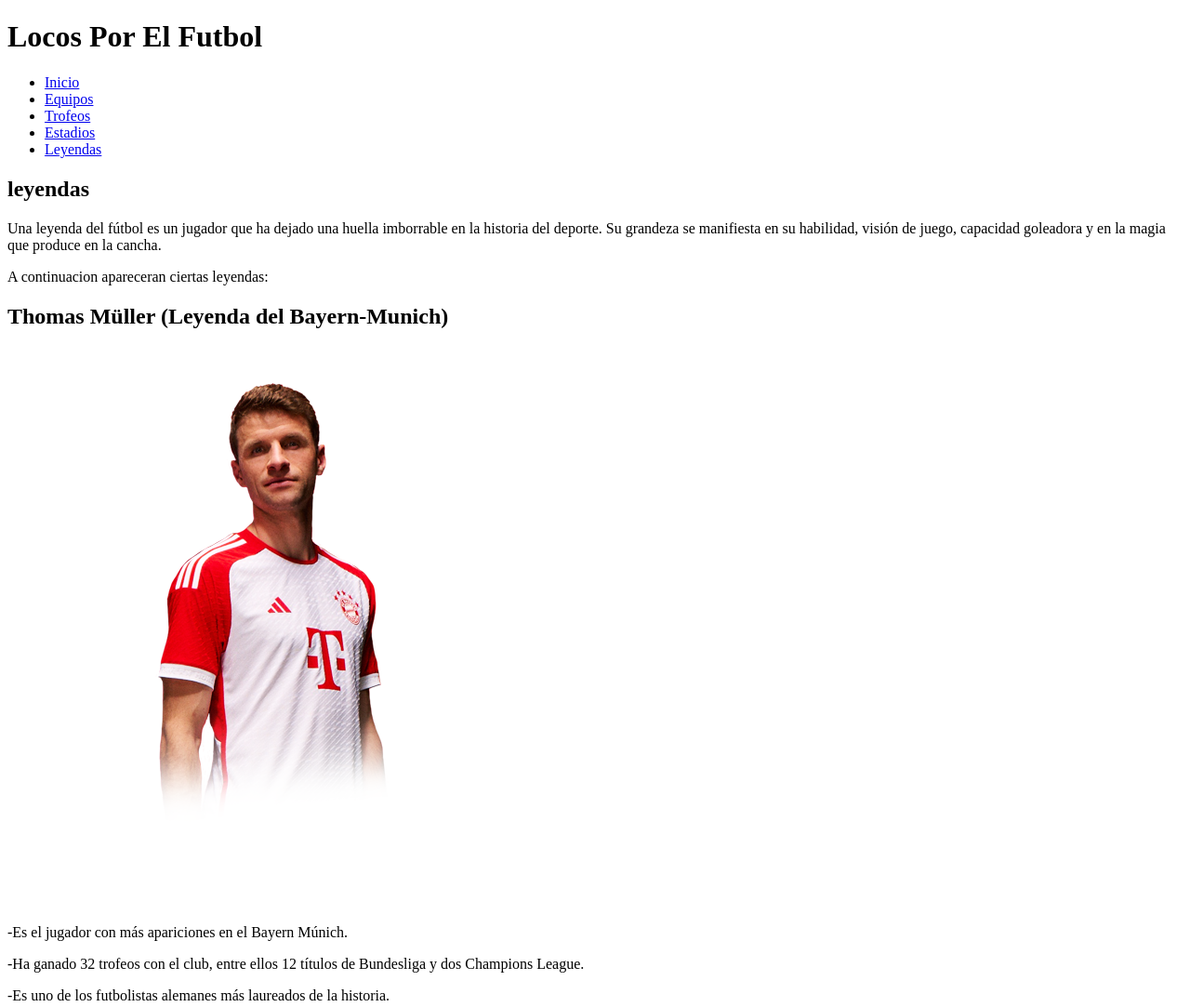
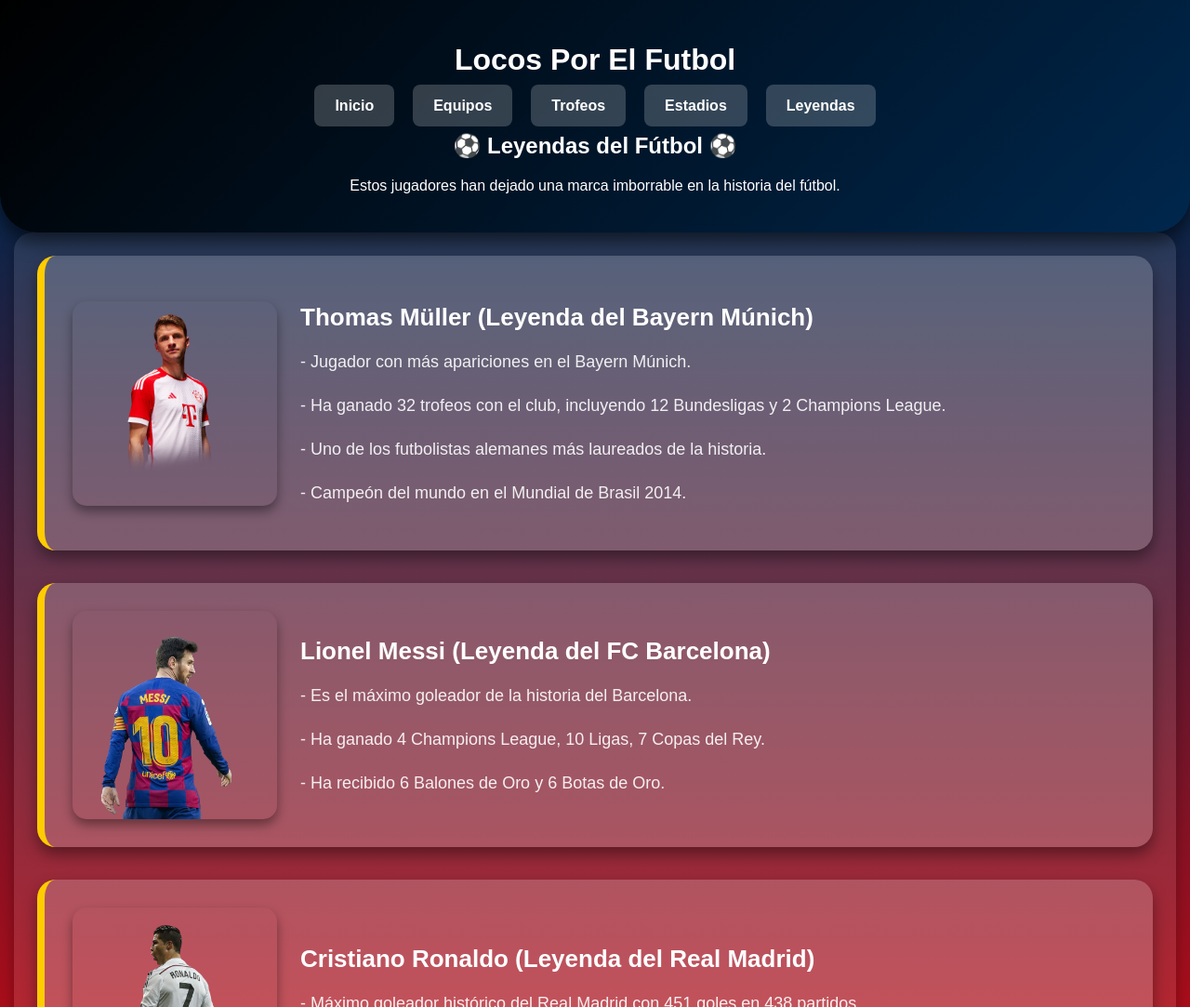
Before and after one commit to DogorHanma/PaginaLibre_1, a plain HTML site: page leyendas.html in a window 1280 px wide. Shown: the top 1083 px of the page at 93% size. Drawn offline with Linux system fonts and the light colour scheme.

Commit message:
Se creo el html de trofeos y los estilos de trofeos y leyendas html

```diff
--- /dev/null
+++ b/css/leyendas.css
@@ -0,0 +1,140 @@
+/* Estilos generales */
+body {
+    font-family: 'Poppins', sans-serif;
+    background: linear-gradient(180deg, #00274d 10%, #ff0000 90%);
+    margin: 0;
+    padding: 0;
+    color: white;
+}
+
+/* Estilo del encabezado */
+header {
+    text-align: center;
+    background: linear-gradient(135deg, #000000, #00274d);
+    color: white;
+    padding: 25px 0;
+    border-radius: 0 0 40px 40px; /* Más definido */
+    box-shadow: 0px 10px 20px rgba(0, 0, 0, 0.6); /* Sombra más intensa */
+    animation: fadeIn 1s ease-in-out;
+    position: relative;
+    z-index: 10;
+}
+
+/* Animación de entrada */
+@keyframes fadeIn {
+    from { opacity: 0; transform: translateY(-20px); }
+    to { opacity: 1; transform: translateY(0); }
+}
+
+main {
+    padding: 25px;
+    max-width: 1200px;
+    margin: auto;
+    background: rgba(255, 255, 255, 0.1);
+    border-radius: 20px;
+    box-shadow: 0px 6px 15px rgba(0, 0, 0, 0.3);
+    color: white;
+    animation: slideUp 1s ease-in-out;
+}
+
+/* Animación de deslizamiento */
+@keyframes slideUp {
+    from { opacity: 0; transform: translateY(20px); }
+    to { opacity: 1; transform: translateY(0); }
+}
+
+/* Estilos de navegación */
+nav ul {
+    list-style: none;
+    padding: 0;
+    display: flex;
+    justify-content: center;
+    gap: 20px;
+}
+
+nav ul li a {
+    text-decoration: none;
+    color: white;
+    font-weight: bold;
+    font-size: 16px;
+    padding: 14px 22px;
+    border-radius: 8px;
+    transition: all 0.3s ease;
+    background-color: rgba(255, 255, 255, 0.2);
+}
+
+nav ul li a:hover {
+    background: #ffcc00;
+    transform: scale(1.1);
+}
+
+/* Contenedor de leyendas y trofeos */
+.leyenda-container, .trofeo-container {
+    display: flex;
+    align-items: center;
+    gap: 25px;
+    margin-bottom: 35px;
+    background: rgba(255, 255, 255, 0.2);
+    padding: 30px;
+    border-radius: 20px;
+    box-shadow: 0px 8px 16px rgba(0, 0, 0, 0.4);
+    transition: transform 0.3s ease-in-out, box-shadow 0.3s;
+    position: relative;
+    overflow: hidden;
+    border-left: 8px solid #ffcc00;
+}
+
+.leyenda-container:hover, .trofeo-container:hover {
+    transform: translateY(-5px);
+    box-shadow: 0px 10px 20px rgba(0, 0, 0, 0.5);
+    border-left: 8px solid #ffffff;
+}
+
+/* Imágenes */
+.leyenda-container img, .trofeo-container img {
+    width: 220px;
+    height: auto;
+    border-radius: 15px;
+    box-shadow: 0px 6px 12px rgba(0, 0, 0, 0.4);
+    transition: transform 0.3s ease-in-out;
+}
+
+.leyenda-container img:hover, .trofeo-container img:hover {
+    transform: scale(1.2);
+    box-shadow: 0px 8px 16px rgba(0, 0, 0, 0.5);
+    cursor: pointer;
+}
+
+/* Texto */
+.leyenda-texto h2, .trofeo-texto h2 {
+    color: white;
+    font-size: 26px;
+    font-weight: bold;
+    margin-bottom: 12px;
+    transition: color 0.3s ease;
+}
+
+.leyenda-container:hover .leyenda-texto h2,
+.trofeo-container:hover .trofeo-texto h2 {
+    color: #ffcc00;
+}
+
+.leyenda-texto p, .trofeo-texto p {
+    font-size: 18px;
+    line-height: 1.6;
+    opacity: 0.9;
+    font-weight: 500;
+}
+
+/* Responsividad */
+@media (max-width: 768px) {
+    .leyenda-container, .trofeo-container {
+        flex-direction: column;
+        text-align: center;
+        padding: 20px;
+    }
+    .leyenda-container img, .trofeo-container img {
+        width: 100%;
+        max-width: 300px;
+    }
+}
--- /dev/null
+++ b/css/trofeos.css
@@ -0,0 +1,135 @@
+body {
+    font-family: 'Poppins', sans-serif;
+    background: linear-gradient(180deg, #00274d 10%, #ff0000 90%);
+    margin: 0;
+    padding: 0;
+    color: white;
+}
+
+/* Estilo del encabezado */
+header {
+    text-align: center;
+    background: linear-gradient(180deg, #00274d 10%, #ff0000 90%);
+    color: white;
+    padding: 25px 0;
+    border-radius: 0 0 40px 40px;
+    box-shadow: 0px 10px 20px rgba(0, 0, 0, 0.6);
+    animation: fadeIn 1s ease-in-out;
+}
+/* Estilos de navegación */
+nav ul {
+    list-style: none;
+    padding: 0;
+    display: flex;
+    justify-content: center;
+    gap: 20px;
+}
+
+nav ul li a {
+    text-decoration: none;
+    color: white;
+    font-weight: bold;
+    font-size: 16px;
+    padding: 14px 22px;
+    border-radius: 8px;
+    transition: all 0.3s ease;
+    background-color: rgba(255, 255, 255, 0.2);
+}
+
+nav ul li a:hover {
+    background: #ffcc00;
+    transform: scale(1.1);
+}
+
+/* Animación de entrada */
+@keyframes fadeIn {
+    from { opacity: 0; transform: translateY(-20px); }
+    to { opacity: 1; transform: translateY(0); }
+}
+
+main {
+    padding: 25px;
+    max-width: 1200px;
+    margin: auto;
+    background: rgba(255, 255, 255, 0.1);
+    border-radius: 20px;
+    box-shadow: 0px 6px 15px rgba(0, 0, 0, 0.3);
+    color: white;
+    animation: slideUp 1s ease-in-out;
+}
+
+/* Animación de deslizamiento */
+@keyframes slideUp {
+    from { opacity: 0; transform: translateY(20px); }
+    to { opacity: 1; transform: translateY(0); }
+}
+
+/* Contenedor de trofeos */
+.trofeo-container {
+    display: flex;
+    align-items: center;
+    gap: 25px;
+    margin-bottom: 35px;
+    background: rgba(255, 255, 255, 0.2);
+    padding: 30px;
+    border-radius: 20px;
+    box-shadow: 0px 8px 16px rgba(0, 0, 0, 0.4);
+    transition: transform 0.3s ease-in-out, box-shadow 0.3s;
+    position: relative;
+    overflow: hidden;
+    border-left: 8px solid #ffcc00;
+}
+
+.trofeo-container:hover {
+    transform: translateY(-5px);
+    box-shadow: 0px 10px 20px rgba(0, 0, 0, 0.5);
+    border-left: 8px solid #ffffff;
+}
+
+/* Imágenes de trofeos */
+.trofeo-container img {
+    width: 220px;
+    height: auto;
+    border-radius: 15px;
+    box-shadow: 0px 6px 12px rgba(0, 0, 0, 0.4);
+    transition: transform 0.3s ease-in-out;
+}
+
+.trofeo-container img:hover {
+    transform: scale(1.2);
+    box-shadow: 0px 8px 16px rgba(0, 0, 0, 0.5);
+    cursor: pointer;
+}
+
+/* Texto de los trofeos */
+.trofeo-texto h2 {
+    color: white;
+    font-size: 26px;
+    font-weight: bold;
+    margin-bottom: 12px;
+    transition: color 0.3s ease;
+}
+
+.trofeo-container:hover .trofeo-texto h2 {
+    color: #ffcc00;
+}
+
+.trofeo-texto p {
+    font-size: 18px;
+    line-height: 1.6;
+    opacity: 0.9;
+    font-weight: 500;
+}
+
+/* Responsividad */
+@media (max-width: 768px) {
+    .trofeo-container {
+        flex-direction: column;
+        text-align: center;
+        padding: 20px;
+    }
+    .trofeo-container img {
+        width: 100%;
+        max-width: 300px;
+    }
+}
--- a/leyendas.html
+++ b/leyendas.html
@@ -1,10 +1,11 @@
 <!DOCTYPE html>
 <html lang="es">
-<head>
+<head >
     <meta charset="UTF-8">
     <meta name="viewport" content="width=device-width, initial-scale=1.0">
-    <title>Jugadores</title>
-</head>
+    <title>Leyendas</title>
+    <link rel="stylesheet" href="css/leyendas.css"> <!-- Aquí llamamos al CSS -->
+</head  >
 <body>
     <header>
         <h1>Locos Por El Futbol</h1>
@@ -18,56 +19,57 @@
             </ul>
         </nav>
         <section id="Leyendas">
-            <h2>leyendas</h2>
-            <p>Una leyenda del fútbol es un jugador que ha dejado una huella imborrable en la historia del deporte.
-             Su grandeza se manifiesta en su habilidad, visión de juego, capacidad goleadora y en la magia que produce en la cancha.</p>
-             <p>A continuacion apareceran ciertas leyendas:</p>
+            <h2>⚽ Leyendas del Fútbol ⚽</h2>
+            <p>Estos jugadores han dejado una marca imborrable en la historia del fútbol.</p>
         </section>
-        <section id="Thomas Müller">
-            <h2>Thomas Müller (Leyenda del Bayern-Munich)</h2>
-            <img src="RecursosFut/thomas.png" alt="thomas" class="jugadores">
-            <p>-Es el jugador con más apariciones en el Bayern Múnich.</p>
-            <p>-Ha ganado 32 trofeos con el club, entre ellos 12 títulos de Bundesliga y dos Champions League.</p>
-            <p>-Es uno de los futbolistas alemanes más laureados de la historia.</p>
-            <p>-También fue campeón del mundo en el Mundial de Brasil 2014.</p>
+    </header>
+    <main>
+        <!-- Thomas Müller -->
+        <section class="leyenda-container">
+            <img src="RecursosFut/thomas.png" alt="Thomas Müller">
+            <div class="leyenda-texto">
+                <h2>Thomas Müller (Leyenda del Bayern Múnich)</h2>
+                <p>- Jugador con más apariciones en el Bayern Múnich.</p>
+                <p>- Ha ganado 32 trofeos con el club, incluyendo 12 Bundesligas y 2 Champions League.</p>
+                <p>- Uno de los futbolistas alemanes más laureados de la historia.</p>
+                <p>- Campeón del mundo en el Mundial de Brasil 2014.</p>
+            </div>
+        </section>
 
+        <section class="leyenda-container">
+            <img src="RecursosFut/messi.jpg" alt="Lionel Messi">
+            <div class="leyenda-texto">
+                <h2>Lionel Messi (Leyenda del FC Barcelona)</h2>
+                <p>- Es el máximo goleador de la historia del Barcelona.</p>
+                <p>- Ha ganado 4 Champions League, 10 Ligas, 7 Copas del Rey.</p>
+                <p>- Ha recibido 6 Balones de Oro y 6 Botas de Oro.</p>
+            </div>
         </section>
-        <br>
-        <br>
 
-        <section id="Messi">
-            <h2>Lionel Messi(Leyenda del FC Barcelona)</h2>
-            <img src="RecursosFut/messi.jpg" alt="messi" class="jugadores">
-            <p>-Es el jugador con más partidos jugados en la historia del Barcelona, con 778 partidos oficiales. </p>
-            <p>-Es el máximo goleador de la historia del Barcelona. </p>
-            <p>-Es el jugador que más trofeos ha ganado en el Barcelona. </p>
-            <p>-Ha ganado 10 Ligas, 7 Copas del Rey, 8 Supercopas de España, 3 Supercopas de Europa, 3 Mundiales de Clubes y 4 Champions League.</p>
-            <p>-Ha ganado 6 Balones de Oro y 6 Botas de Oro.</p>
-
-        </section>
-        <br>
-        <br>
-        <section id="CR7">
-            <h2>Cristiano Ronaldo(Leyenda del Real Madrid)</h2>
+        <!-- Cristiano Ronaldo -->
+        <section class="leyenda-container">
             <img src="RecursosFut/cr7.png" alt="Cristiano Ronaldo">
+            <div class="leyenda-texto">
+                <h2>Cristiano Ronaldo (Leyenda del Real Madrid)</h2>
                 <p>- Máximo goleador histórico del Real Madrid con 451 goles en 438 partidos.</p>
                 <p>- Ganador de 4 Champions League con el club (2014, 2016, 2017 y 2018).</p>
                 <p>- 5 veces ganador del Balón de Oro, destacando en su etapa con el Madrid.</p>
                 <p>- Protagonista en la era dorada del club con múltiples títulos nacionales e internacionales.</p>
+            </div>
+        </section>
 
-        </section>
-        <br>
-        <br>
-        <section id="KunAguero">
-            <h2>Sergio "Kun" Agüero (Leyenda del Manchester City)</h2>
+        <!-- Kun Agüero -->
+        <section class="leyenda-container">
             <img src="RecursosFut/kun.webp" alt="Sergio 'Kun' Agüero">
-            <div>
+            <div class="leyenda-texto">
+                <h2>Sergio "Kun" Agüero (Leyenda del Manchester City)</h2>
                 <p>- Máximo goleador en la historia del Manchester City con 260 goles.</p>
                 <p>- Autor del icónico gol en el minuto 93:20 para ganar la Premier League 2011-12.</p>
                 <p>- Ganador de 5 títulos de Premier League con el City.</p>
                 <p>- Referente del club y una de las mayores figuras en su historia.</p>
             </div>
         </section>
-    </header>
+
+</main>
 </body>
 </html>
```
Also changed, not shown: trofeos.html (+57 -6 lines).
